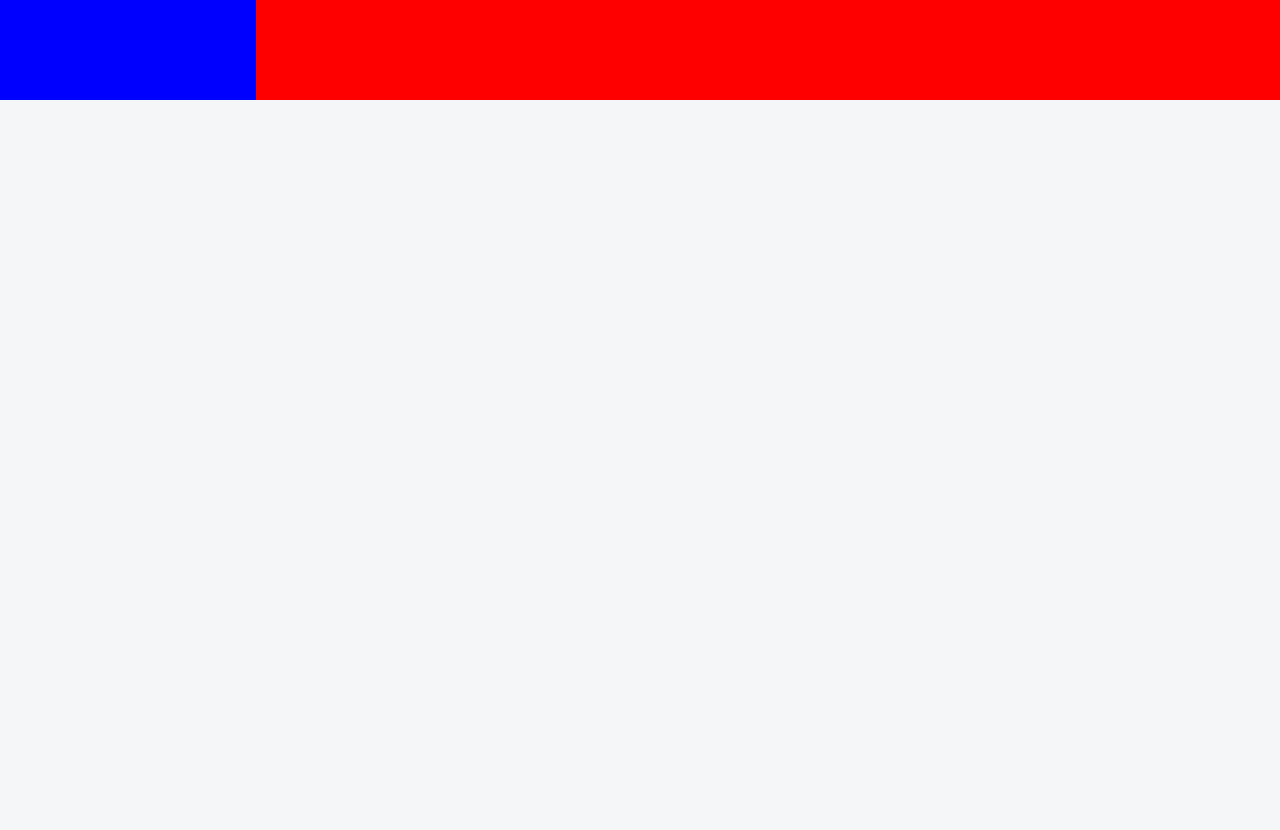
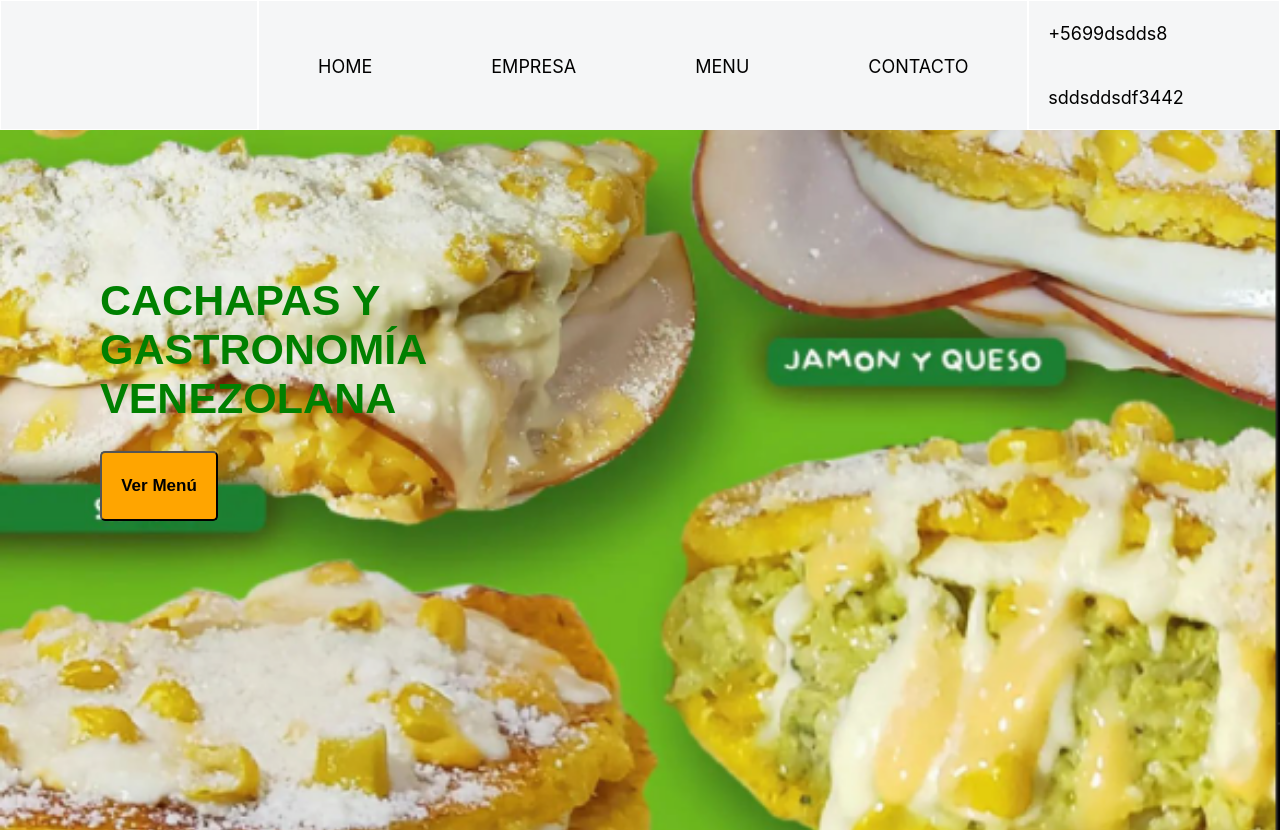
Before and after one commit to ewinp2/cachapisima, a React (Create React App) app: page / in a window 1280 px wide. Before the commit the page ends 800 px from the top, so only its background shows below. Built offline with nearby package versions, Linux system fonts and the light colour scheme.

Commit message:
agregue nueva informacion al navbar-section

```diff
--- a/package.json
+++ b/package.json
@@ -9,7 +9,7 @@
     "react": "^18.2.0",
     "react-dom": "^18.2.0",
     "react-scripts": "5.0.1",
-    "styled-components": "^5.3.9",
+    "styled-components": "^5.3.10",
     "web-vitals": "^2.1.4"
   },
   "scripts": {
--- a/src/App.js
+++ b/src/App.js
@@ -1,12 +1,12 @@
 import "./App.css";
 import { Navbar } from "./componentes/Navbar/Navbar";
-
+import { SectionComponent } from "./componentes/SectionComponent/SectionComponent";
 
 function App() {
   return (
     <>
-      <Navbar/>
-
+      <Navbar />
+      <SectionComponent />
     </>
   );
 }
--- a/src/componentes/Navbar/Navbar.js
+++ b/src/componentes/Navbar/Navbar.js
@@ -1,30 +1,72 @@
-import React from 'react'
-import styled from 'styled-components'
+import React from "react";
+import styled from "styled-components";
 
-export const Navbar = ()=>{
-    return(
-        <Titulo>
-         <Logo>
+export const Navbar = () => {
+  return (
+    <GeneralWrapper>
+      <Titulo>
+        <Logo></Logo>
+        <NavWrapper>
+          <Lista>
+            <ContainerListNavigation>
+              <List>HOME</List>
+              <List>EMPRESA</List>
+              <List>MENU</List>
+              <List>CONTACTO</List>
+            </ContainerListNavigation>
+          </Lista>
+          <Contacto>
+            <List2>+5699dsdds8</List2>
+            <List2>sddsddsdf3442</List2>
+          </Contacto>
+        </NavWrapper>
+      </Titulo>
+    </GeneralWrapper>
+  );
+};
 
-        </Logo>
-        <NavWrapper></NavWrapper>
-        </Titulo>
-    )
-}
-
+const GeneralWrapper = styled.div``;
 const Titulo = styled.div`
-   width: 100%;
-   height: 100px;
-   display: flex;
-   background-color: lightgray;
-`
+  width: 100%;
+  height: 130px;
+  display: flex;
+  position: relative;
+`;
 
 const Logo = styled.div`
-   width: 20%;
-   background-color: blue;
-`
+  width: 20%;
+  border: solid white 1px;
+`;
 
 const NavWrapper = styled.div`
-   width: 80%;
-   background-color: red;
-`
+  width: 80%;
+  display: flex;
+`;
+const Lista = styled.div`
+  width: 100%;
+  height: 100%;
+`;
+
+const ContainerListNavigation = styled.ul`
+  width: 100%;
+  height: 100%;
+  display: flex;
+  justify-content: space-around;
+  align-items: center;
+  border: solid white 1px;
+`;
+
+const List = styled.li`
+  list-style: none;
+`;
+const Contacto = styled.ul`
+  width: 30%;
+  display: flex;
+  flex-direction: column;
+  justify-content: space-around;
+  border: solid white 1px;
+  padding-left: 20px;
+`;
+const List2 = styled.li`
+  list-style: none;
+`;
--- /dev/null
+++ b/src/componentes/SectionComponent/SectionComponent.js
@@ -0,0 +1,69 @@
+import React from "react";
+import styled from "styled-components";
+
+export const SectionComponent = () => {
+  return (
+    <SectionWrapper>
+      <WrapperContent>
+        <ContentOne>
+          <Texto>
+            CACHAPAS Y <br /> GASTRONOMÍA <br />
+            VENEZOLANA
+          </Texto>{" "}
+          <WrapperButton>
+            <Button>Ver Menú</Button>
+          </WrapperButton>
+        </ContentOne>
+        <ContentTwo></ContentTwo>
+      </WrapperContent>
+    </SectionWrapper>
+  );
+};
+
+const SectionWrapper = styled.section`
+  background-image: url("./imagenes/backgraound-section.png");
+  content: "";
+  height: 700px;
+  width: 100%;
+  position: absolute;
+  background-position: center;
+  background-repeat: no-repeat;
+  background-size: cover;
+`;
+
+const WrapperContent = styled.div`
+  display: flex;
+  width: 100%;
+  height: 700px;
+`;
+const ContentOne = styled.div`
+  display: flex;
+  width: 50%;
+  flex-direction: column;
+  align-items: center;
+  padding-left: 100px;
+  font-size: 43px;
+  color: green;
+  font-family: "Josefin Sans", Sans-serif;
+  font-weight: 600;
+`;
+const ContentTwo = styled.div`
+  width: 50%;
+`;
+
+const Texto = styled.div`
+  padding-top: 146px;
+  height: 25%;
+  width: 100%;
+`;
+const WrapperButton = styled.div`
+  width: 100%;
+`;
+const Button = styled.button`
+  height: 70px;
+  width: 20%;
+  background-color: orange;
+  border-radius: 5px;
+  font-size: 17px;
+  font-weight: 600;
+`;
```
Also changed, not shown: public/imagenes/backgraound-section.png (added), 1 other file (tests, documents, lock files or other folders).
